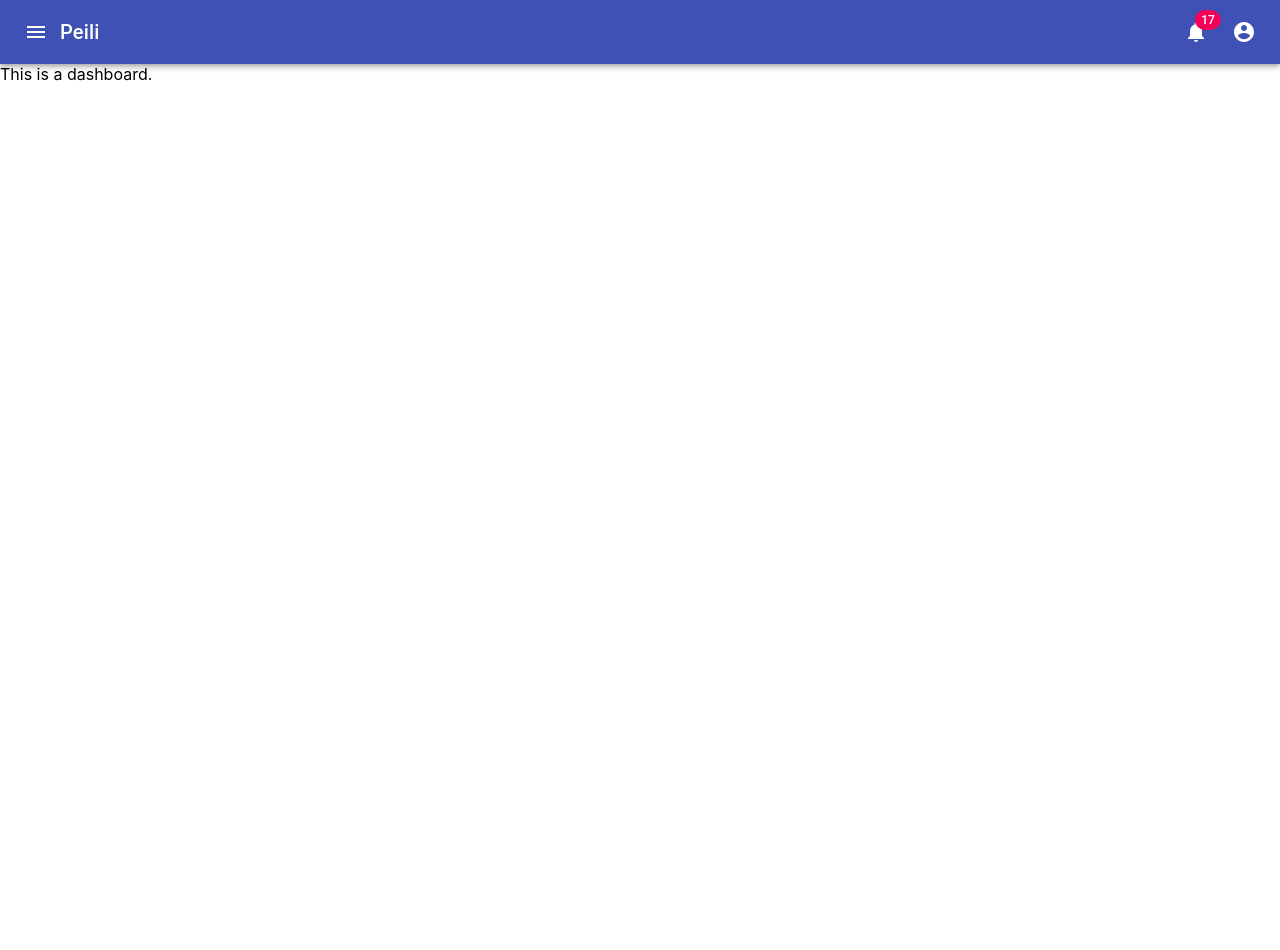
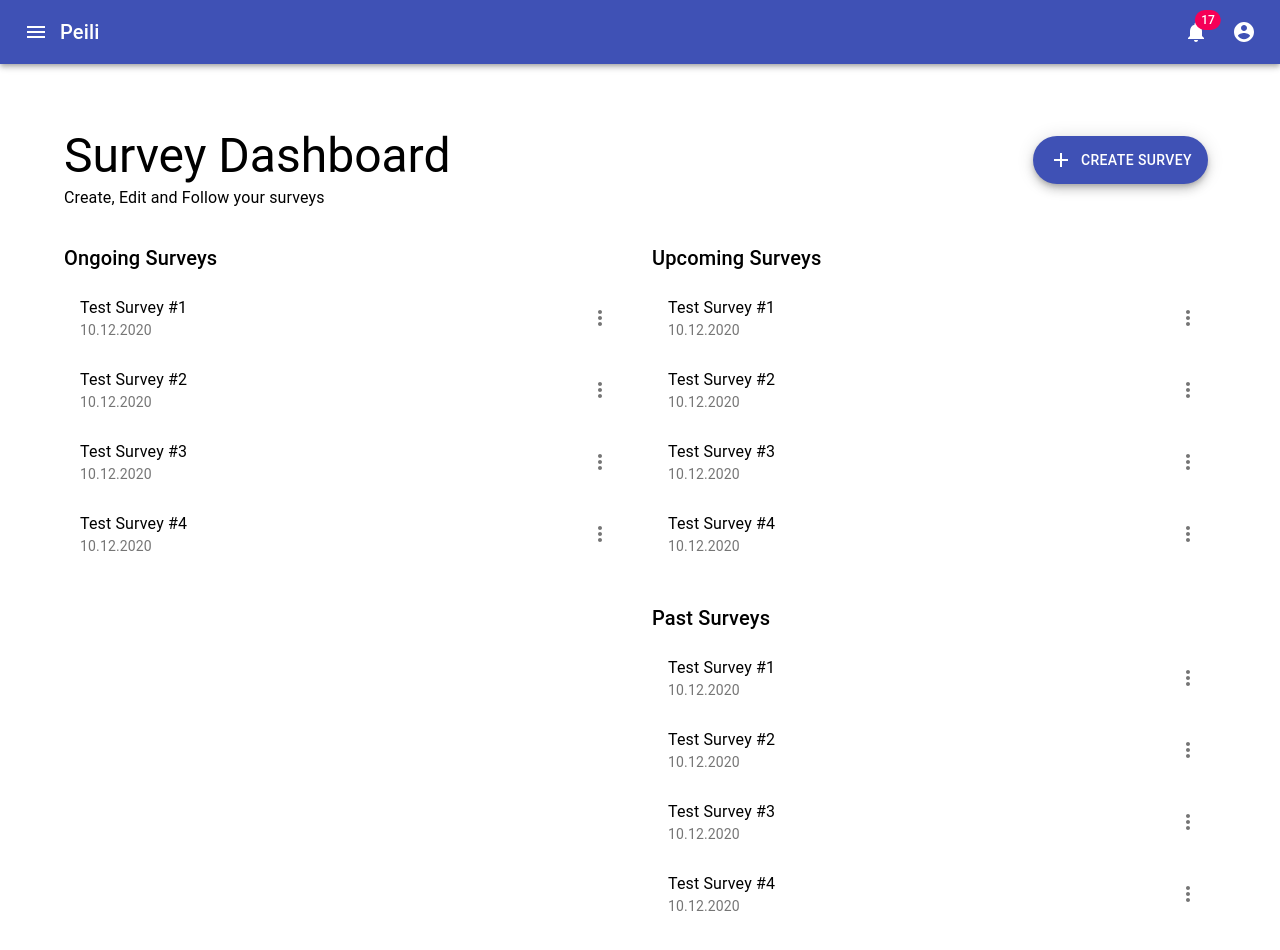
Before and after one commit to laavis/peili, a React (Create React App) app: page / in a window 1280 px wide. Shown: the top 950 px of the page. Before the commit the page ends 800 px from the top, so only its background shows below. Built offline with nearby package versions, Linux system fonts and the light colour scheme.

Commit message:
Specialist dashboard prototype

```diff
--- a/src/views/SpecialistDashboard.js
+++ b/src/views/SpecialistDashboard.js
@@ -1,3 +1,132 @@
 import React from 'react';
+import { makeStyles } from '@material-ui/core/styles';
+import Paper from '@material-ui/core/Paper';
+import Grid from '@material-ui/core/Grid';
+import Typography from '@material-ui/core/Typography';
+import IconButton from '@material-ui/core/IconButton';
+import List from '@material-ui/core/List';
+import ListItem from '@material-ui/core/ListItem';
+import ListItemText from '@material-ui/core/ListItemText';
+import ListItemSecondaryAction from '@material-ui/core/ListItemSecondaryAction';
+import MoreIcon from '@material-ui/icons/MoreVert';
+import Fab from '@material-ui/core/Fab';
+import AddIcon from '@material-ui/icons/Add';
 
-export const SpecialistDashboard = () => <div>This is a dashboard.</div>;
+const data = {
+  ongoing: [
+    {
+      title: 'Test Survey #1',
+      date: '10.12.2020'
+    },
+    {
+      title: 'Test Survey #2',
+      date: '10.12.2020'
+    },
+    {
+      title: 'Test Survey #3',
+      date: '10.12.2020'
+    },
+    {
+      title: 'Test Survey #4',
+      date: '10.12.2020'
+    }
+  ]
+};
+
+const useStyles = makeStyles(theme => ({
+  root: {
+    padding: 64
+  },
+  paper: {
+    padding: theme.spacing(2),
+    textAlign: 'center',
+    color: theme.palette.text.secondary
+  },
+  header: {
+    display: 'flex',
+    justifyContent: 'space-between'
+  },
+  list: {
+    width: '100%'
+  },
+  fab: {
+    margin: theme.spacing(1)
+  },
+  extendedIcon: {
+    marginRight: theme.spacing(1)
+  }
+}));
+
+export const SpecialistDashboard = () => {
+  const classes = useStyles();
+  return (
+    <div className={classes.root}>
+      <Grid container spacing={3} direction="row-reverse">
+        <Grid item xs={12} className={classes.header}>
+          <div>
+            <Typography variant="h3">Survey Dashboard</Typography>
+            <Typography variant="subtitle1" gutterBottom>
+              Create, Edit and Follow your surveys
+            </Typography>
+          </div>
+          <div>
+            <Fab
+              color="primary"
+              variant="extended"
+              aria-label="like"
+              className={classes.fab}
+            >
+              <AddIcon className={classes.extendedIcon} />
+              Create Survey
+            </Fab>
+          </div>
+        </Grid>
+        <Grid item md={6} sm={12} xs={12}>
+          <Typography variant="h6">Upcoming Surveys</Typography>
+          <List className={classes.list}>
+            {data.ongoing.map(x => (
+              <ListItem>
+                <ListItemText primary={x.title} secondary={x.date} />
+                <ListItemSecondaryAction>
+                  <IconButton edge="end" aria-label="options">
+                    <MoreIcon />
+                  </IconButton>
+                </ListItemSecondaryAction>
+              </ListItem>
+            ))}
+          </List>
+        </Grid>
+        <Grid item md={6} sm={12} xs={12}>
+          <Typography variant="h6">Ongoing Surveys</Typography>
+          <List className={classes.list}>
+            {data.ongoing.map(x => (
+              <ListItem>
+                <ListItemText primary={x.title} secondary={x.date} />
+                <ListItemSecondaryAction>
+                  <IconButton edge="end" aria-label="options">
+                    <MoreIcon />
+                  </IconButton>
+                </ListItemSecondaryAction>
+              </ListItem>
+            ))}
+          </List>
+        </Grid>
+        <Grid item md={6} sm={12} xs={12}>
+          <Typography variant="h6">Past Surveys</Typography>
+          <List className={classes.list}>
+            {data.ongoing.map(x => (
+              <ListItem>
+                <ListItemText primary={x.title} secondary={x.date} />
+                <ListItemSecondaryAction>
+                  <IconButton edge="end" aria-label="options">
+                    <MoreIcon />
+                  </IconButton>
+                </ListItemSecondaryAction>
+              </ListItem>
+            ))}
+          </List>
+        </Grid>
+      </Grid>
+    </div>
+  );
+};
```
